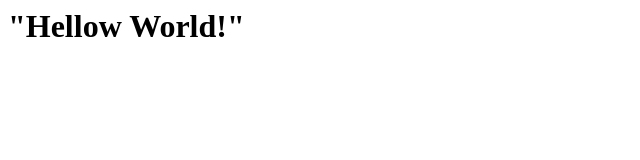
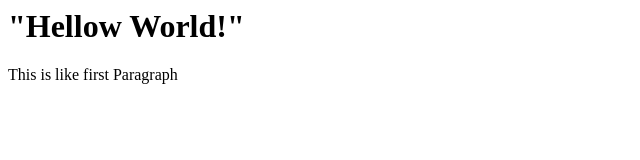
Before and after one commit to rafibhatty/sample-project, a plain HTML site: page index.html in a window 1280 px wide. Shown: the whole page, without its empty margins (0-640 px from the left). Drawn offline with Linux system fonts and the light colour scheme.

Commit message:
p tag
p tag

```diff
--- a/index.html
+++ b/index.html
@@ -1 +1,3 @@
 <h1> "Hellow World!" </h1>
+
+<p> This is like first Paragraph </p>
```
